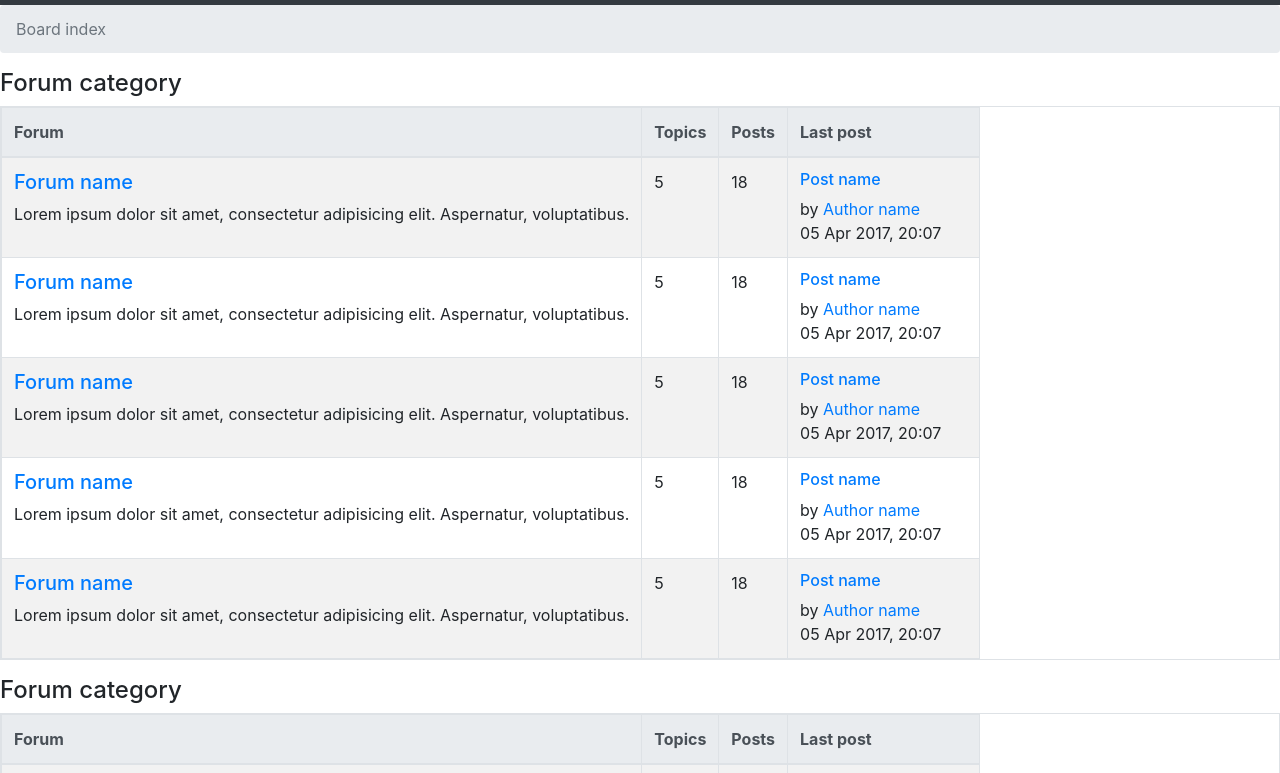
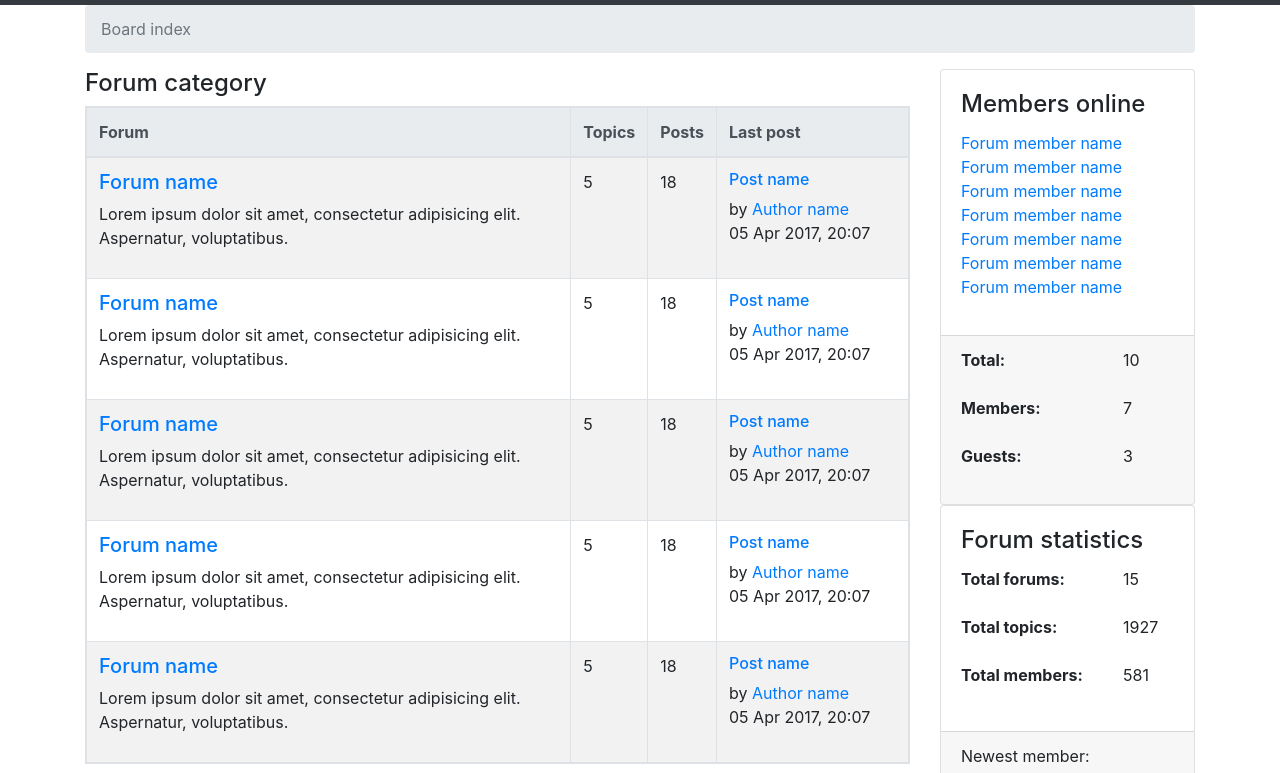
Before and after one commit to milena-mica/Online-Forum, a plain HTML site: page index.html in a window 1280 px wide. Shown: the part 67-840 px from the top of the page. Drawn offline with Linux system fonts and the light colour scheme.

Commit message:
Responsive Adjustments

```diff
--- a/index.html
+++ b/index.html
@@ -22,15 +22,20 @@
   </head>
   <body>
     <nav class="navbar navbar-dark bg-dark">
+      <div class="container">
           <h1><a href="0" class="navbar-brand">Forum</a></h1>
           <form class="form-inline">
             <input type="text" class="form-control" placeholder="Search">
             <button type="submit" class="btn btn-primary">Search</button>
           </form>
+        </div>
       </nav>
+      <div class="container">
       <nav class="breadcrumb">
         <span class="breadcrumb-item active">Board index</span>
       </nav>
+      <div class="row">
+        <div class="col-12 col-xl-9">
           <h2 class="h4">Forum category</h2>
           <table class="table table-striped table-bordered table-responsive">
             <thead class="thead-light">
@@ -325,7 +330,11 @@
               </tr>
             </tbody>
           </table>
+        </div>
+        <div class="col-12 col-xl-3">
           <aside>
+            <div class="row">
+              <div class="col-12 col-sm-6 col-xl-12">
                 <div class="card">
                   <div class="card-body">
                     <h2 class="h4 card-title">Members online</h2>
@@ -340,34 +349,36 @@
                     </ul>
                   </div>
                  <div class="card-footer">
-          <dl>
-            <dt>Total:</dt>
-            <dd>10</dd>
+                    <dl class="row">
+                      <dt class="col-8">Total:</dt>
+                      <dd class="col-4">10</dd>
                     </dl>
-          <dl>
-            <dt>Members:</dt>
-            <dd>7</dd>
+                    <dl class="row">
+                      <dt class="col-8">Members:</dt>
+                      <dd class="col-4">7</dd>
                     </dl>
-          <dl>
-            <dt>Guests:</dt>
-            <dd>3</dd>
+                    <dl class="row">
+                      <dt class="col-8">Guests:</dt>
+                      <dd class="col-4">3</dd>
                     </dl>
                   </div>
                  </div>
+               </div>
+               <div class="col-12 col-sm-6 col-xl-12">
                  <div class="card">
                    <div class="card-body">
                      <h2 class="h4 card-title">Forum statistics</h2>
-           <dl>
-             <dt>Total forums:</dt>
-             <dd>15</dd>
+                     <dl class="row">
+                       <dt class="col-8">Total forums:</dt>
+                       <dd class="col-4">15</dd>
                      </dl>
-           <dl>
-             <dt>Total topics:</dt>
-             <dd>1927</dd>
+                     <dl class="row">
+                       <dt class="col-8">Total topics:</dt>
+                       <dd class="col-4">1927</dd>
                      </dl>
-           <dl>
-             <dt>Total members:</dt>
-             <dd>581</dd>
+                     <dl class="row">
+                       <dt class="col-8">Total members:</dt>
+                       <dd class="col-4">581</dd>
                      </dl>
                    </div>
                    <div class="card-footer">
@@ -375,13 +386,20 @@
                      <div><a href="#0">Forum member name</a></div>
                    </div>
                  </div>
+               </div>
+             </div>
            </aside>
+         </div>
+       </div>
+     </div>
      <footer class="small">
+       <div class="container">
          <ul class="list-inline">
            <li class="list-inline-item">&copy; 2018 Web Company, Inc.</li>
            <li class="list-inline-item">All rights reserved.</li>
            <li class="list-inline-item"><a href="#0">Terms of use and privacy policy</a>.</li>
          </ul>
+       </div>
      </footer>
 
     <!-- jQuery first, then Bootstrap JS -->
```
Lines whose indentation alone changed are shown as unchanged.
